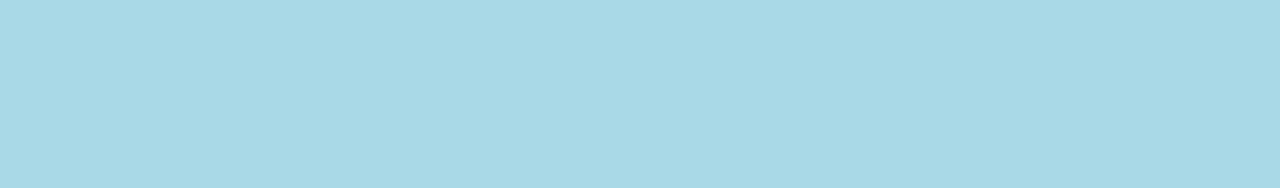
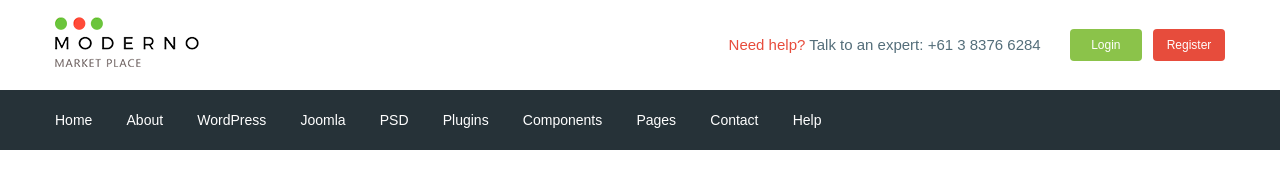
Before and after one commit to sheldon-95/moderno, a website: page app/index.html in a window 1280 px wide. Drawn offline with nearby package versions, Linux system fonts and the light colour scheme; files that its build step writes are made by us from their sources.

Commit message:
added header

```diff
--- a/app/index.html
+++ b/app/index.html
@@ -1,14 +1,103 @@
 <!DOCTYPE html>
 <html lang="en">
+
 <head>
   <meta charset="UTF-8">
   <meta name="viewport" content="width=device-width, initial-scale=1.0">
   <meta http-equiv="X-UA-Compatible" content="ie=edge">
   <title>Document</title>
+  <link href="https://fonts.googleapis.com/css?family=Roboto:500,700&display=swap" rel="stylesheet">
   <link rel="stylesheet" href="css/libs.min.css">
   <link rel="stylesheet" href="css/style.min.css">
 </head>
+
 <body>
+  <header class="header">
+    <div class="header__top">
+      <div class="container">
+        <div class="header__top-inner">
+          <div class="header__logo">
+            <a href="#">
+              <img src="images/logo.png" alt="">
+            </a>
+          </div>
+          <div class="header__text">
+            <a href="#">
+              <span>Need help?</span>
+            </a> Talk to an expert:
+            <a class="header__phone" href="tel:61383766284">+61 3 8376 6284</a>
+          </div>
+          <div class="header__box">
+            <a class="basket" href="#"></a>
+            <a class="header__btn header__btn-login" href="#">Login</a>
+            <a class="header__btn header__btn-register" href="#">Register</a>
+          </div>
+        </div>
+      </div>
+    </div>
+
+    <div class="header__menu">
+      <div class="container">
+        <nav class="menu">
+          <ul class="menu__list">
+            <li>
+              <a href="#">
+                Home
+              </a>
+            </li>
+            <li>
+              <a href="#">
+                About
+              </a>
+            </li>
+            <li>
+              <a href="#">
+                WordPress
+              </a>
+            </li>
+            <li>
+              <a href="#">
+                Joomla
+              </a>
+            </li>
+            <li>
+              <a href="#">
+                PSD
+              </a>
+            </li>
+            <li>
+              <a href="#">
+                Plugins
+              </a>
+            </li>
+            <li>
+              <a href="#">
+                Components
+              </a>
+            </li>
+            <li>
+              <a href="#">
+                Pages
+              </a>
+            </li>
+            <li>
+              <a href="#">
+                Contact
+              </a>
+            </li>
+            <li>
+              <a href="#">
+                Help
+              </a>
+            </li>
+          </ul>
+        </nav>
+      </div>
+    </div>
+
+
+
+  </header>
 
 
 
@@ -17,4 +106,5 @@
   <script src="js/libs.min.js"></script>
   <script src="js/main.min.js"></script>
 </body>
+
 </html>
--- /dev/null
+++ b/app/scss/_fonts.scss
@@ -0,0 +1,7 @@
+@font-face {
+	  font-family: 'Roboto-Regular' sans-serif;
+	  src:  url('../fonts/Roboto-Regular.woff2') format('woff2'),
+          url('../fonts/Roboto-Regular.woff') format('woff');
+    // font-weight: 400;
+    font-display: swap;
+}
--- /dev/null
+++ b/app/scss/_global.scss
@@ -0,0 +1,31 @@
+html{
+  box-sizing: border-box;
+}
+*,
+*::before,
+*::after{
+  box-sizing: inherit;
+}
+a{
+  display: inline-block;
+  text-decoration: none;
+  color: $text;
+}
+ul,
+li{
+  margin: 0;
+  padding: 0;
+  list-style: none;
+}
+body{
+  font-family: 'Roboto-Regular', sans-serif;
+  font-weight: 400;
+  font-size: 15px;
+  line-height: 24px;
+  color: $text;
+}
+.container{
+  max-width: 1200px;
+  margin: 0 auto;
+  padding: 0 15px;
+}
--- /dev/null
+++ b/app/scss/_vars.scss
@@ -0,0 +1,4 @@
+$text: #546e7a;
+$red: #e74c3c;
+$green: #8bc34a;
+$bg: #263238;
--- a/app/scss/style.scss
+++ b/app/scss/style.scss
@@ -1,15 +1,52 @@
-html{
-  box-sizing: border-box;
+@import 'vars';
+@import 'global';
+@import 'fonts';
+
+.header__top-inner{
+  display: flex;
+  justify-content: space-between;
+  height: 90px;
+  align-items: center;
 }
-*,
-*::before,
-*::after{
-  box-sizing: inherit;
+.header__text{
+  margin-left: auto;
+  margin-right: 25px;
+  span{
+    color: $red;
+  }
 }
-
-body{
-  background-color: lightblue;
+.header__btn{
+  padding: 4px;
+  width: 72px;
+  border-radius: 4px;
+  text-align: center;
+  color: #fff;
+  font-size: 12px;
 }
-.hallo__inner{
-  padding-left: 15px;
+.header__btn-login{
+  background-color: $green;
 }
+.header__btn-register{
+  background-color: $red;
+  margin-left: 7px;
+}
+.header__menu{
+  background-color: $bg;
+}
+.menu{
+ display: flex;
+ align-items: center;
+ height: 60px;
+}
+.menu__list{
+  li{
+    display: inline-block;
+    & + li{
+      margin-left: 30px;
+    }
+    a{
+      color: #fff;
+      font-size: 14px;
+    }
+  }
+}
--- a/gulpfile.js
+++ b/gulpfile.js
@@ -9,7 +9,7 @@ let gulp = require('gulp'),
 
 
 gulp.task('sass', function(){
-  return gulp.src('app/scss/style.scss')
+  return gulp.src('app/scss/**/*.scss')
           .pipe(sass({outputStyle: 'compressed'}))
           .pipe(rename({suffix : '.min'}))
           .pipe(autoprefixer({
@@ -60,7 +60,7 @@ gulp.task('browser-sync', function() {
 });
 
 gulp.task('watch', function(){
-  gulp.watch('app/scss/style.scss', gulp.parallel('sass'))
+  gulp.watch('app/scss/**/*.scss', gulp.parallel('sass'))
   gulp.watch('app/*.html', gulp.parallel('html'))
   gulp.watch('app/js/*.js', gulp.parallel('js'))
 });
```
Also changed, not shown: app/fonts/Roboto-Regular.woff (added), app/fonts/Roboto-Regular.woff2 (added), app/images/logo.png (added). Lines whose indentation alone changed are shown as unchanged.
